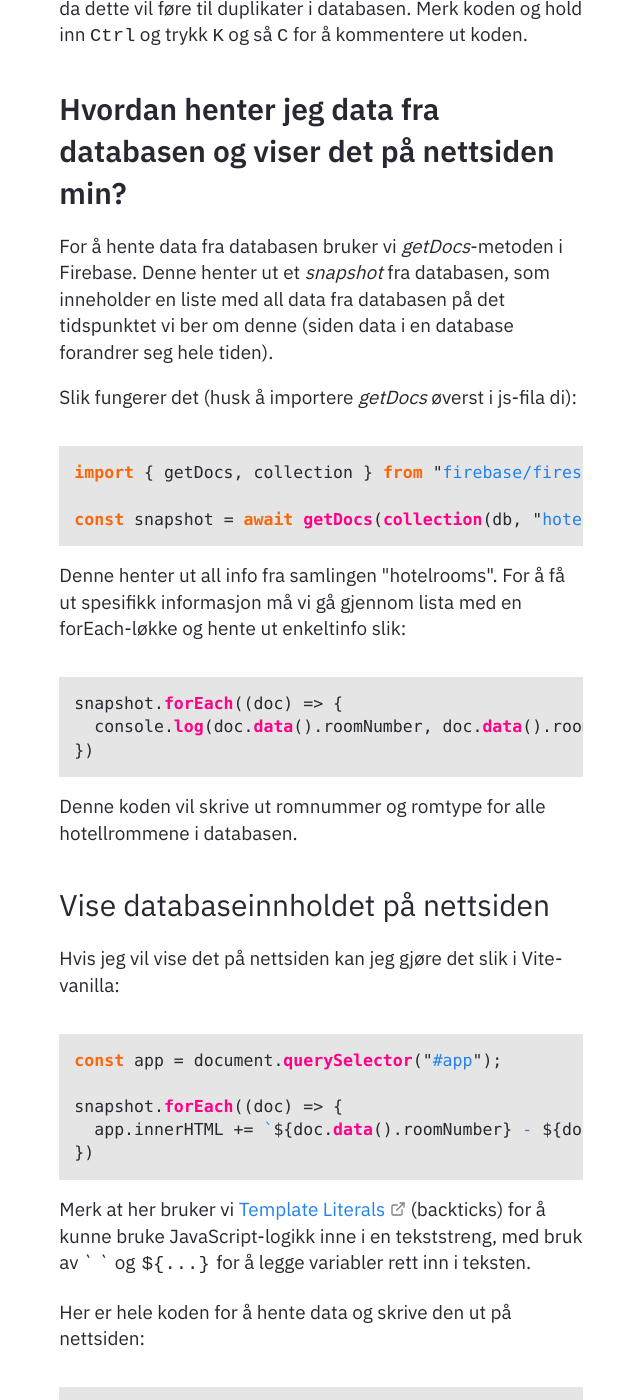
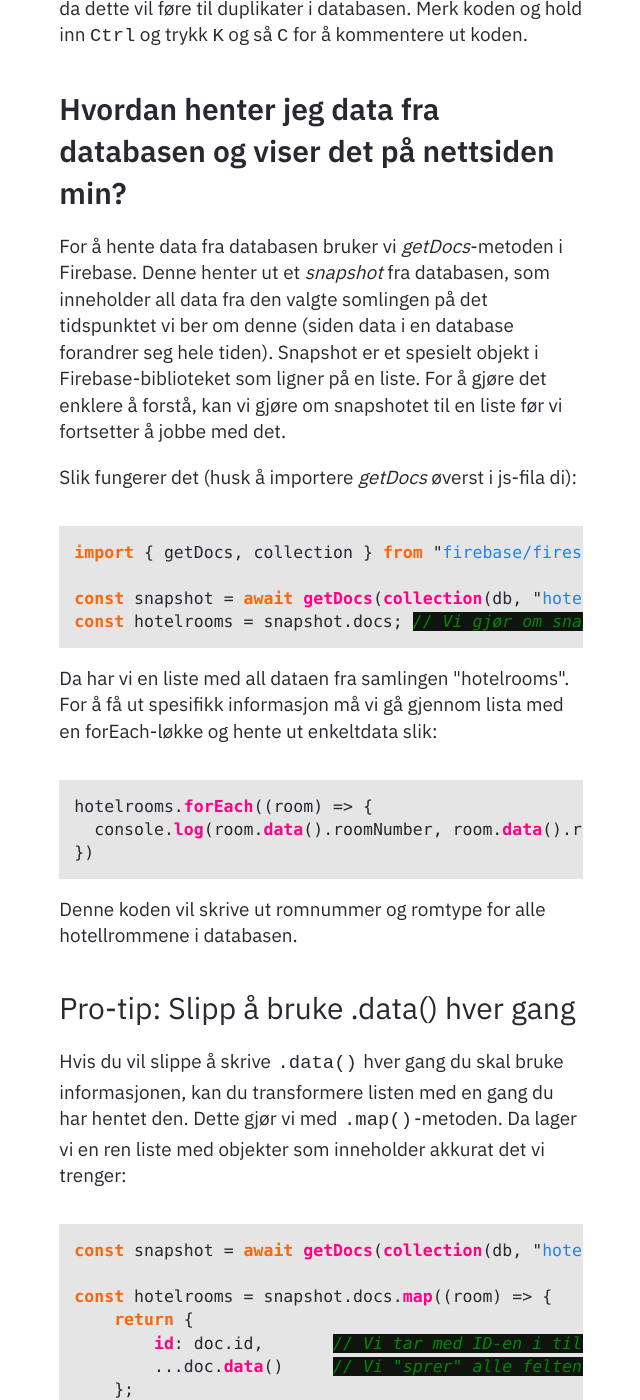
Before and after one commit to Cha-IM/cha-im.github.io, a Jekyll site: the page built from _notes/Public/Utvikling/Firebase/Firebase cheat sheet.md, in a window 1280 px wide and 1400 px high, scrolled down 3733 px. Shown: the whole window, without its empty margins (319-959 px from the left). Built offline with Jekyll 4.4.1, drawn with Linux system fonts in a browser that asks for light colours; some of the changed text lies outside the part shown.

Commit message:
TRFK-811339 2026-4-7:19:0:37

````diff
--- a/_notes/Public/Utvikling/Firebase/Firebase cheat sheet.md
+++ b/_notes/Public/Utvikling/Firebase/Firebase cheat sheet.md
@@ -122,37 +122,65 @@ Da sendes all informasjonen direkte til databasen. Når du har kjørt koden en g
 
 <h2 id="tre">Hvordan henter jeg data fra databasen og viser det på nettsiden min?</h2>
 
-For å hente data fra databasen bruker vi *getDocs*-metoden i Firebase. Denne henter ut et *snapshot* fra databasen, som inneholder en liste med all data fra databasen på det tidspunktet vi ber om denne (siden data i en database forandrer seg hele tiden).
+For å hente data fra databasen bruker vi *getDocs*-metoden i Firebase. Denne henter ut et *snapshot* fra databasen, som inneholder all data fra den valgte somlingen på det tidspunktet vi ber om denne (siden data i en database forandrer seg hele tiden). Snapshot er et spesielt objekt i Firebase-biblioteket som ligner på en liste. For å gjøre det enklere å forstå, kan vi gjøre om snapshotet til en liste før vi fortsetter å jobbe med det.
 
 Slik fungerer det (husk å importere *getDocs* øverst i js-fila di):
 ```js
 import { getDocs, collection } from "firebase/firestore";
 
 const snapshot = await getDocs(collection(db, "hotelrooms"));
+const hotelrooms = snapshot.docs; // Vi gjør om snapshotet til en vanlig liste
 ```
 
-Denne henter ut all info fra samlingen "hotelrooms". For å få ut spesifikk informasjon må vi gå gjennom lista med en forEach-løkke og hente ut enkeltinfo slik:
+Da har vi en liste med all dataen fra samlingen "hotelrooms". For å få ut spesifikk informasjon må vi gå gjennom lista med en forEach-løkke og hente ut enkeltdata slik:
 
 ```js
-snapshot.forEach((doc) => {
-  console.log(doc.data().roomNumber, doc.data().roomType)
+hotelrooms.forEach((room) => {
+  console.log(room.data().roomNumber, room.data().roomType)
 })
 ```
 
 Denne koden vil skrive ut romnummer og romtype for alle hotellrommene i databasen.
 
+### Pro-tip: Slipp å bruke .data() hver gang
+
+Hvis du vil slippe å skrive `.data()` hver gang du skal bruke informasjonen, kan du transformere listen med en gang du har hentet den. Dette gjør vi med `.map()`-metoden. Da lager vi en ren liste med objekter som inneholder akkurat det vi trenger:
+
+```js
+const snapshot = await getDocs(collection(db, "hotelrooms"));
+
+const hotelrooms = snapshot.docs.map((room) => {
+    return {
+        id: doc.id,       // Vi tar med ID-en i tilfelle vi trenger den senere
+        ...doc.data()     // Vi "sprer" alle feltene fra data() inn i objektet
+    };
+});
+
+// Nå kan vi bruke listen helt uten .data()!
+hotelrooms.forEach((room) => {
+    console.log(room.roomNumber, room.roomType);
+});
+```
+
+---
+#### SIDEBAR: .map()-metoden vs .forEach()-metoden
+*`.map()` og `.forEach()` er to arraymetoder (metoder som brukes på lister) i JavaScript som ligner på hverandre. Begge kjører en funksjon på alle elementene i en liste, men forskjellen er at `.map()` returnerer en ny liste, mens `.forEach()` ikke returnerer noen ting.*
+
+*`.map()` brukes dermed når vi vil gjøre om eller transformere dataen i en liste, mens `.forEach()` brukes når vi skal gå gjennom lista og gjøre en handling for hvert element.*
+
+---
 ### Vise databaseinnholdet på nettsiden
 
 Hvis jeg vil vise det på nettsiden kan jeg gjøre det slik i Vite-vanilla:
 ```js
 const app = document.querySelector("#app");
 
-snapshot.forEach((doc) => {
-  app.innerHTML += `${doc.data().roomNumber} - ${doc.data().roomType} <br>`
+hotelrooms.forEach((room) => {
+  app.innerHTML += `${room.roomNumber} - ${room.roomType} <br>`
 })
 ```
 
-Merk at her bruker vi [Template Literals](https://www.w3schools.com/js/js_string_templates.asp) (backticks) for å kunne bruke JavaScript-logikk inne i en tekststreng, med bruk av \` \` og `${...}` for å legge variabler rett inn i teksten.
+*Merk at her bruker vi [Template Literals](https://www.w3schools.com/js/js_string_templates.asp) (backticks) for å kunne bruke JavaScript-logikk inne i en tekststreng, med bruk av \` \` og `${...}` for å legge variabler rett inn i teksten.*
 
 Her er hele koden for å hente data og skrive den ut på nettsiden:
 
@@ -167,7 +195,39 @@ const app = document.querySelector("#app");
 
 const snapshot = await getDocs(collection(db, "hotelrooms"));
 
-snapshot.forEach((doc) => {
-  app.innerHTML += `${doc.data().roomNumber} - ${doc.data().roomType} <br>`
+const hotelrooms = snapshot.docs.map((room) => {
+    return {
+        id: room.id,
+        ...room.data()
+    };
+});
+
+hotelrooms.forEach((room) => {
+  app.innerHTML += `${room.roomNumber} - ${room.roomType} <br>`
 })
 ```
+
+I `app.innerHTML` kan jeg legge inn mer avansert HTML. For eksempel kan jeg legge infoen inn i en tabell, slik:
+
+```js
+app.innerHTML = `
+	<table>
+		<tr>
+			<th>Room number</th>
+			<th>Room Type</th>
+			<th># of beds</th>
+		</tr>
+`
+
+hotelrooms.forEach((room) => {
+  app.innerHTML += `
+  <tr>
+	  <td>${room.roomNumber}</td>
+	  <td>${room.roomType}</td>
+	  <td>${room.noOfBeds}</td>
+  </tr>
+  `
+})
+
+app.innerHTML += `</table>`
+```
````
